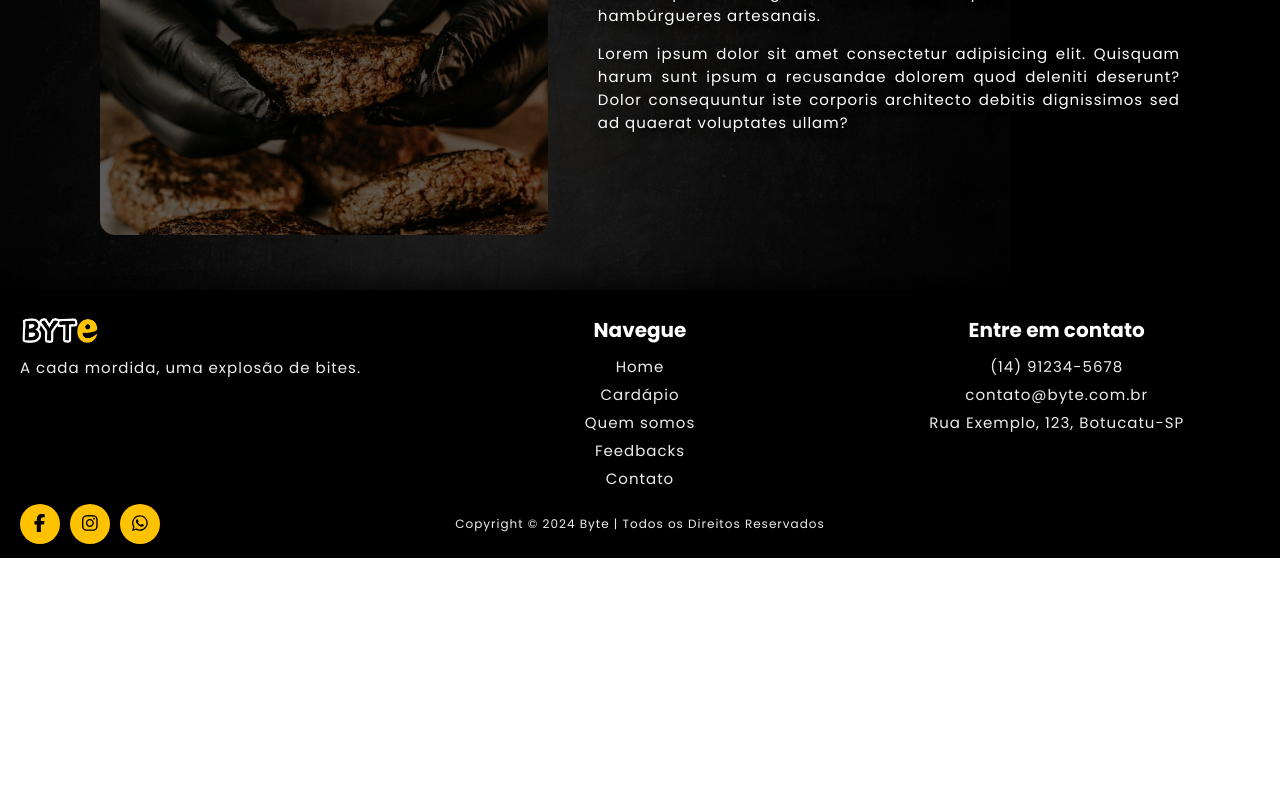
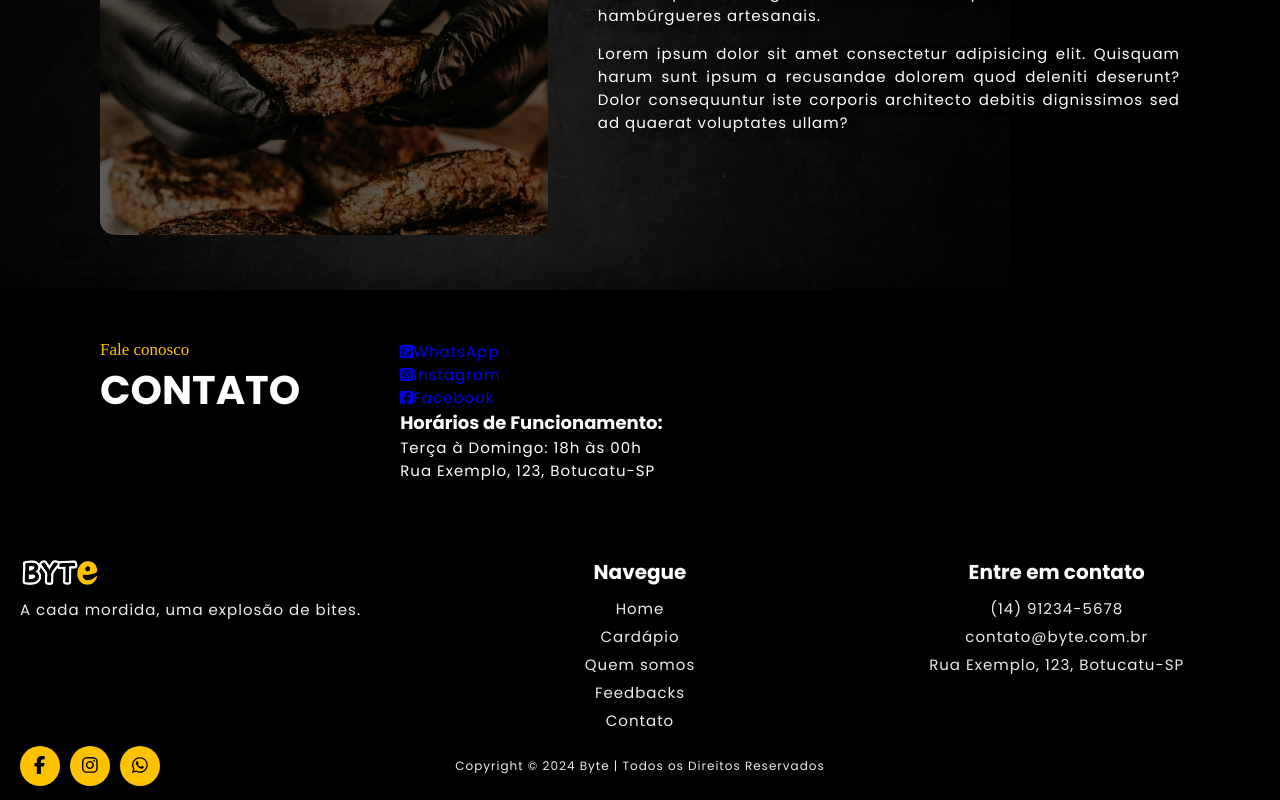
Before and after one commit to ABeatrizSC/byte, a React (Vite) app: page / in a window 1280 px wide. Shown: the part 825-1625 px from the top of the page. Before the commit the page ends 1383 px from the top, so only its background shows below. Built offline with nearby package versions, Linux system fonts and the light colour scheme; a web font is replaced by a local one.

Commit message:
initial structure

```diff
--- /dev/null
+++ b/src/pages/Home/Contact/index.jsx
@@ -0,0 +1,46 @@
+import React from 'react'
+import './style.css'
+import { faFacebookSquare, faInstagramSquare, faWhatsappSquare } from '@fortawesome/free-brands-svg-icons'
+import { FontAwesomeIcon } from '@fortawesome/react-fontawesome'
+
+export function Contact() {
+    return (
+        <section className='home-section contact-section'>
+            <div className='title-container'>
+                <h3>Fale conosco</h3>
+                <h2>Contato</h2>
+            </div>
+            <div className='contact-section__content'>
+                <div>
+                    <ul className='social-media-list'>
+                        <li className='social-media-list__li'>
+                            <a href="#">
+                                <FontAwesomeIcon icon={faWhatsappSquare} />
+                                WhatsApp
+                            </a>
+                        </li>
+                        <li className='social-media-list__li'>
+                            <a href="#">
+                                <FontAwesomeIcon icon={faInstagramSquare} />
+                                Instagram
+                            </a>
+                        </li>
+                        <li className='social-media-list__li'>
+                            <a href="#">
+                                <FontAwesomeIcon icon={faFacebookSquare} />
+                                Facebook
+                            </a>
+                        </li>
+                    </ul>
+                    <div>
+                        <h4>Horários de Funcionamento:</h4>
+                        <p>Terça à Domingo: 18h às 00h</p>
+                    </div>
+                </div>
+                <div className='localization'>
+                    <p>Rua Exemplo, 123, Botucatu-SP</p>
+                </div>
+            </div>
+        </section>
+    )
+}
--- /dev/null
+++ b/src/pages/Home/Contact/style.css
@@ -0,0 +1,15 @@
+& .contact-section {
+    color: var(--white);
+    display: flex;
+    gap: 10rem;
+    /* contato */
+    & .title-container {
+        & h3 {
+            font-family: var(--handwritten-font);
+            font-size: 1.7rem;
+            color: var(--yellow);
+            font-weight: 400;
+            text-shadow: var(--txt-shadow);
+        }
+    }
+}
--- a/src/pages/Home/index.jsx
+++ b/src/pages/Home/index.jsx
@@ -1,12 +1,14 @@
 import React from 'react'
 import { Hero } from './Hero'
 import { AboutUs } from './AboutUs'
+import { Contact } from './Contact'
 
 export function Home() {
   return (
     <>
         <Hero />
         <AboutUs />
+        <Contact />
     </>
   )
 }
```
